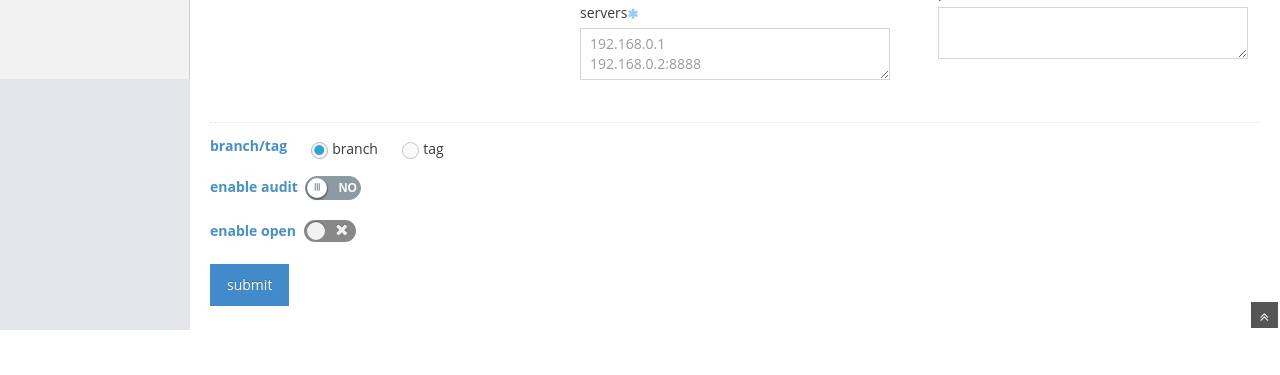
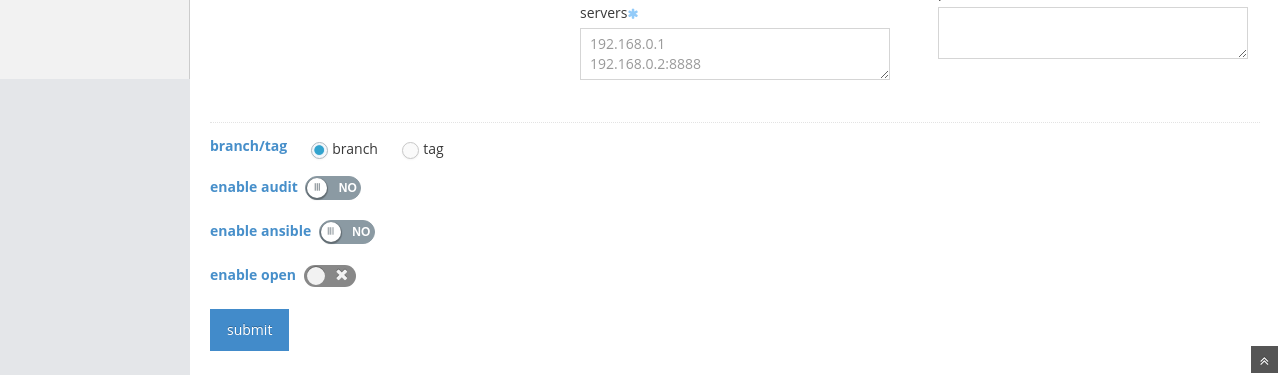
Before and after one commit to meolu/walle-web, a Yii app: template views/conf/edit.php in a window 1280 px wide. Shown: the part 721-1096 px from the top of the page. Before the commit the page ends 1051 px from the top, so only its background shows below. Run offline with PHP 8.4 and a stand-in for Yii, Linux system fonts and the light colour scheme; the template is opened without the code that fills it, so the values that code supplies are empty; form fields are guessed from the names that the template uses; some libraries are stand-ins or nearby versions.

Commit message:
project conf ansible

```diff
--- a/messages/en/conf.php
+++ b/messages/en/conf.php
@@ -28,6 +28,7 @@ return [
     'tasks' => 'Advanced Tasks',
     'branch/tag' => 'Branch/Tag:',
     'enable audit' => 'Audit:',
+    'enable ansible' => 'Ansible: ',
     'enable open' => 'Enable:',
     'repo url tip' => 'git/svn. git url format:ssh-url, the ssh-key of the user of hosted server\'s php process should be add to git',
     'deploy from tip' => 'path for code in hosted server',
@@ -46,6 +47,7 @@ return [
     'branch tip' => 'Recommended options of test，maybe you would chose branch+commit',
     'tag tip' => 'Recommended options of production',
     'audit tip' => 'development bill should be audited before deploying',
+    'ansible tip' => '',
     'open tip' => "developer can't see this project while it is close",
 
     'group' => "Project's users",
--- a/messages/zh/conf.php
+++ b/messages/zh/conf.php
@@ -28,6 +28,7 @@ return [
     'tasks' => '高级任务',
     'branch/tag' => '分支/tag上线:',
     'enable audit' => '是否开启审核:',
+    'enable ansible' => '是否开启Ansible:',
     'enable open' => '是否启用:',
     'repo url tip' => '支持git/svn。git格式:ssh-url，需要把宿主机php进程用户的ssh-key加入git信任',
     'deploy from tip' => '代码的检出存放路径',
@@ -46,6 +47,7 @@ return [
     'branch tip' => '测试环境推荐选项，可以选择branch+commit',
     'tag tip' => '生产环境推荐选项',
     'audit tip' => '开启时，用户提交上线任务需要审核方可上线',
+    'ansible tip' => '开启时，通过Ansible并发传输文件，加快多机器时的代码发布速度。需安装 ansible，详见文档',
     'open tip' => '关闭时，用户不能对此项目发起上线',
 
     'group' => '项目成员管理',
--- a/views/conf/edit.php
+++ b/views/conf/edit.php
@@ -283,6 +283,16 @@ use yii\widgets\ActiveForm;
         </div>
 
         <div class="form-group">
+            <label class="control-label bolder blue" for="form-field-2">
+                <?= yii::t('conf', 'enable ansible') ?>
+                <input name="Project[ansible]" value="0" type="hidden">
+                <input name="Project[ansible]" value="1" type="checkbox" <?= $conf->ansible ? 'checked' : '' ?>
+                       class="ace ace-switch ace-switch-5"  data-rel="tooltip" data-title="<?= yii::t('conf', 'ansible tip') ?>" data-placement="right">
+                <span class="lbl"></span>
+            </label>
+        </div>
+
+        <div class="form-group">
             <label class="control-label bolder blue">
                 <?= yii::t('conf', 'enable open') ?>
                 <input name="Project[status]" value="0" type="hidden">
@@ -291,6 +301,7 @@ use yii\widgets\ActiveForm;
                 <span class="lbl"></span>
             </label>
         </div>
+
       </div>
       <div class="box-footer">
         <input type="submit" class="btn btn-primary" value="<?= yii::t('w', 'submit') ?>">
```
Also changed, not shown: migrations/m160307_082032_ansible.php (added, +33 -0 lines), models/Project.php (+25 -23 lines).
